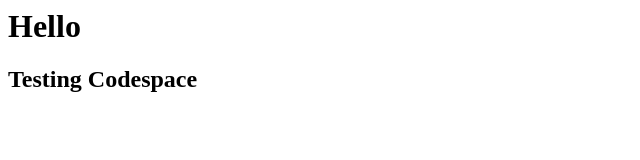
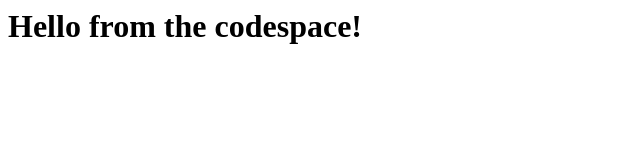
Before and after one commit to BrianPGX/skills-code-with-codespaces, a plain HTML site: page index.html in a window 1280 px wide. Shown: the whole page, without its empty margins (0-640 px from the left). Drawn offline with Linux system fonts and the light colour scheme.

Commit message:
Adding a hello from the codespace!

```diff
--- a/index.html
+++ b/index.html
@@ -1,4 +1,3 @@
 <html>
-  <h1>Hello</h1>
-  <h2>Testing Codespace</h2>
+  <h1>Hello from the codespace!</h1>
 </html>
```
